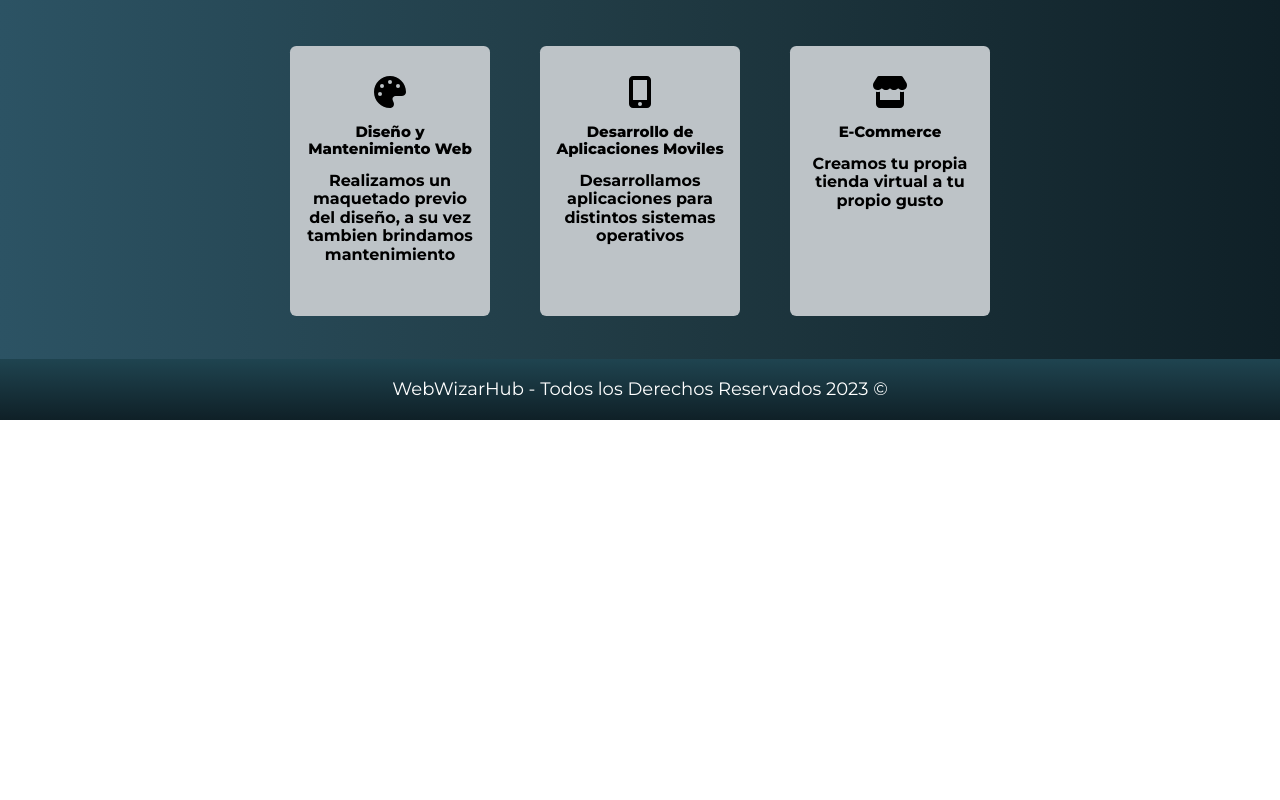
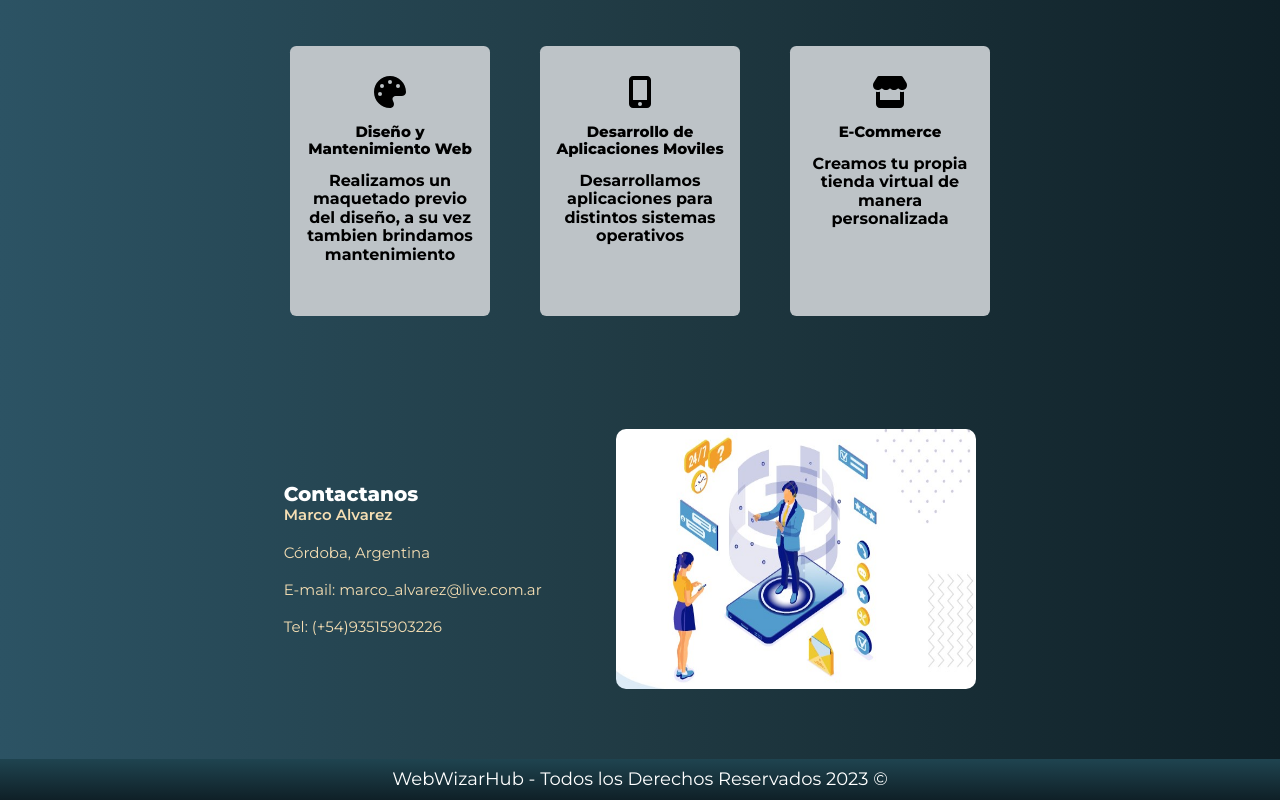
Before and after one commit to MarcoAlvarez97/E2-NavBar, a plain HTML site: page index.html in a window 1280 px wide. Shown: the part 575-1375 px from the top of the page. Before the commit the page ends 995 px from the top, so only its background shows below. Drawn offline with Linux system fonts and the light colour scheme.

Commit message:
terminado

```diff
--- a/css/mediaquerys.css
+++ b/css/mediaquerys.css
@@ -74,4 +74,20 @@
   .servicios {
     max-width: 80%;
   }
+  /** CONTACTO **/
+
+  .info-contacto h2 {
+    width: 90%;
+    max-width: 50rem;
+    min-width: unset;
+  }
+
+  .datos {
+    width: 60%;
+    max-width: 60rem;
+  }
+
+  .contacto-imagen {
+    display: none;
+  }
 }
--- a/css/style.css
+++ b/css/style.css
@@ -101,7 +101,6 @@ main {
   display: flex;
   justify-content: center;
   align-items: center;
-  background: #0f2027;
   background: -webkit-linear-gradient(to left, #2c5364, #203a43, #0f2027);
   background: linear-gradient(to left, #2c5364, #203a43, #0f2027);
   border-radius: 0.625rem;
@@ -203,14 +202,59 @@ main {
 }
 
 /**** CONCTO ****/
+#contacto {
+  margin: 3rem 0;
+  padding: 2rem 0;
+  max-width: 100rem;
+  display: flex;
+  justify-content: center;
+  align-items: center;
+}
+
+.info-contacto h2 {
+  font-size: 2rem;
+  width: 80%;
+  font-weight: 800;
+  min-width: 31.25rem;
+  color: white;
+}
+
+.info-contacto h3 {
+  font-size: 1.5rem;
+  width: 80%;
+  color: wheat;
+  font-weight: 600;
+}
+
+.datos {
+  display: flex;
+  flex-direction: column;
+  gap: 2rem;
+}
+
+.datos p {
+  font-size: 1.5rem;
+  width: 85%;
+  color: wheat;
+}
+
+.contacto-imagen img {
+  width: 40rem;
+  height: 30rem;
+  padding: 2rem;
+  border-radius: 3rem;
+  display: flex;
+  flex-direction: column;
+  justify-content: center;
+  gap: 1.8rem;
+}
 
 /********? FOOTER *******/
 
 footer {
   width: 100%;
   background: linear-gradient(to top, #0f2027, #1f4450);
-  margin: 0 auto;
-  padding: 2rem;
+  padding: 1rem;
   color: #ffffff;
   font-weight: 400;
   font-size: 1.8rem;
--- a/index.html
+++ b/index.html
@@ -22,7 +22,7 @@
     <title>WebWizarHub</title>
   </head>
   <body>
-    <!-- HEADER -->
+    <!--! HEADER -->
     <header>
       <img src="img/icono.jpeg" alt="Icono" class="logo" />
 
@@ -119,19 +119,33 @@
 
             <h3>E-Commerce</h3>
 
-            <p>Creamos tu propia tienda virtual a tu propio gusto</p>
-            <p></p>
+            <p>Creamos tu propia tienda virtual de manera personalizada</p>
           </div>
         </div>
       </section>
 
-      <section id="contacto"></section>
+      <!--? CONTACTO  -->
+      <section id="contacto">
+        <div class="info-contacto">
+          <h2>Contactanos</h2>
+          <div class="datos">
+            <h3>Marco Alvarez</h3>
+            <p>Córdoba, Argentina</p>
+            <p>E-mail: marco_alvarez@live.com.ar</p>
+            <p>Tel: (+54)93515903226</p>
+          </div>
+        </div>
+        <div class="contacto-imagen">
+          <img src="img/contacto.jpg" alt="Imagen de contacto" />
+        </div>
+      </section>
 
-      <footer>
-        <p class="copyright">
-          WebWizarHub - Todos los Derechos Reservados 2023 ©
-        </p>
-      </footer>
+      <!--* FOOTER -->
     </main>
+    <footer>
+      <p class="copyright">
+        WebWizarHub - Todos los Derechos Reservados 2023 ©
+      </p>
+    </footer>
   </body>
 </html>
```
Also changed, not shown: img/contacto.jpg (added).
